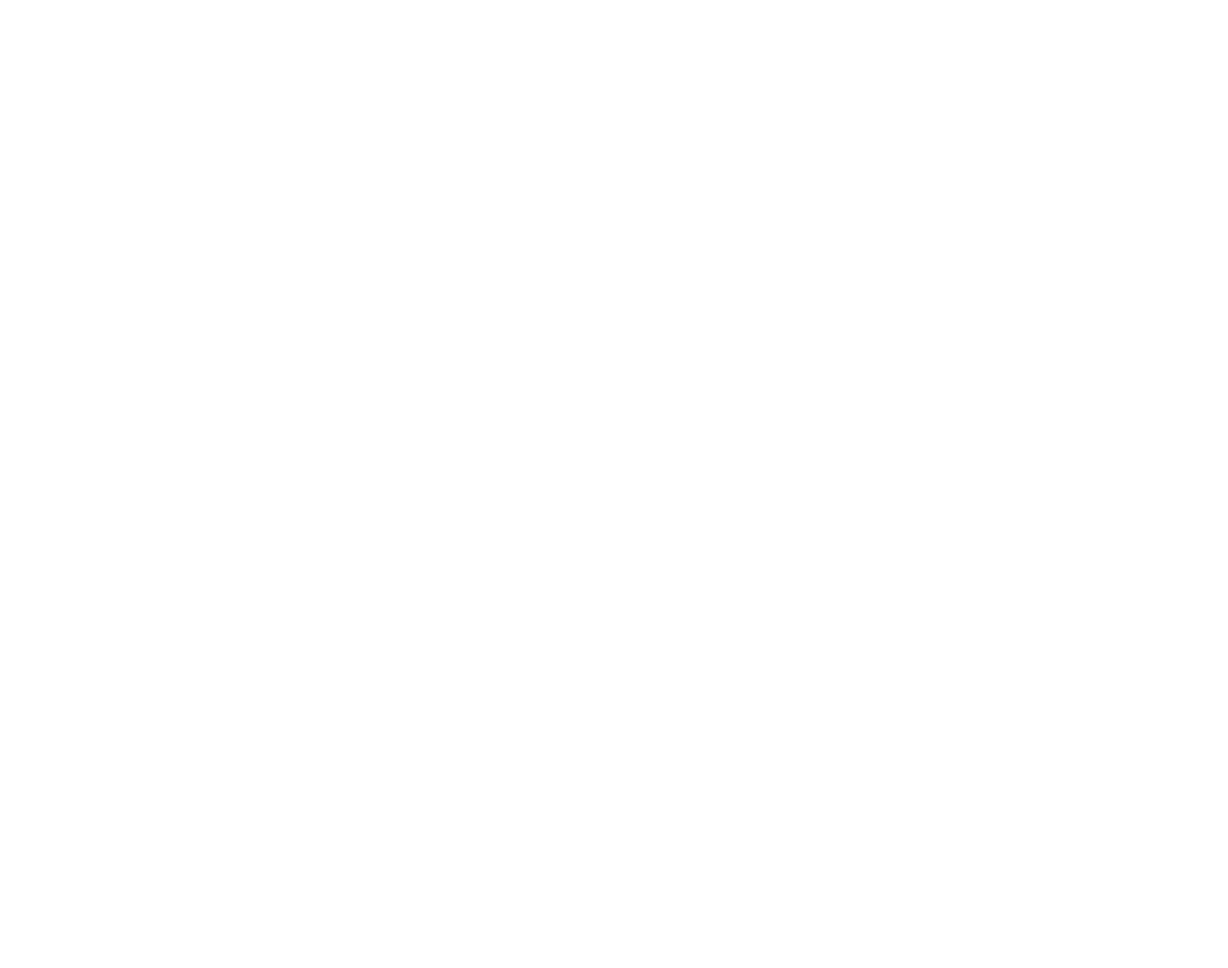
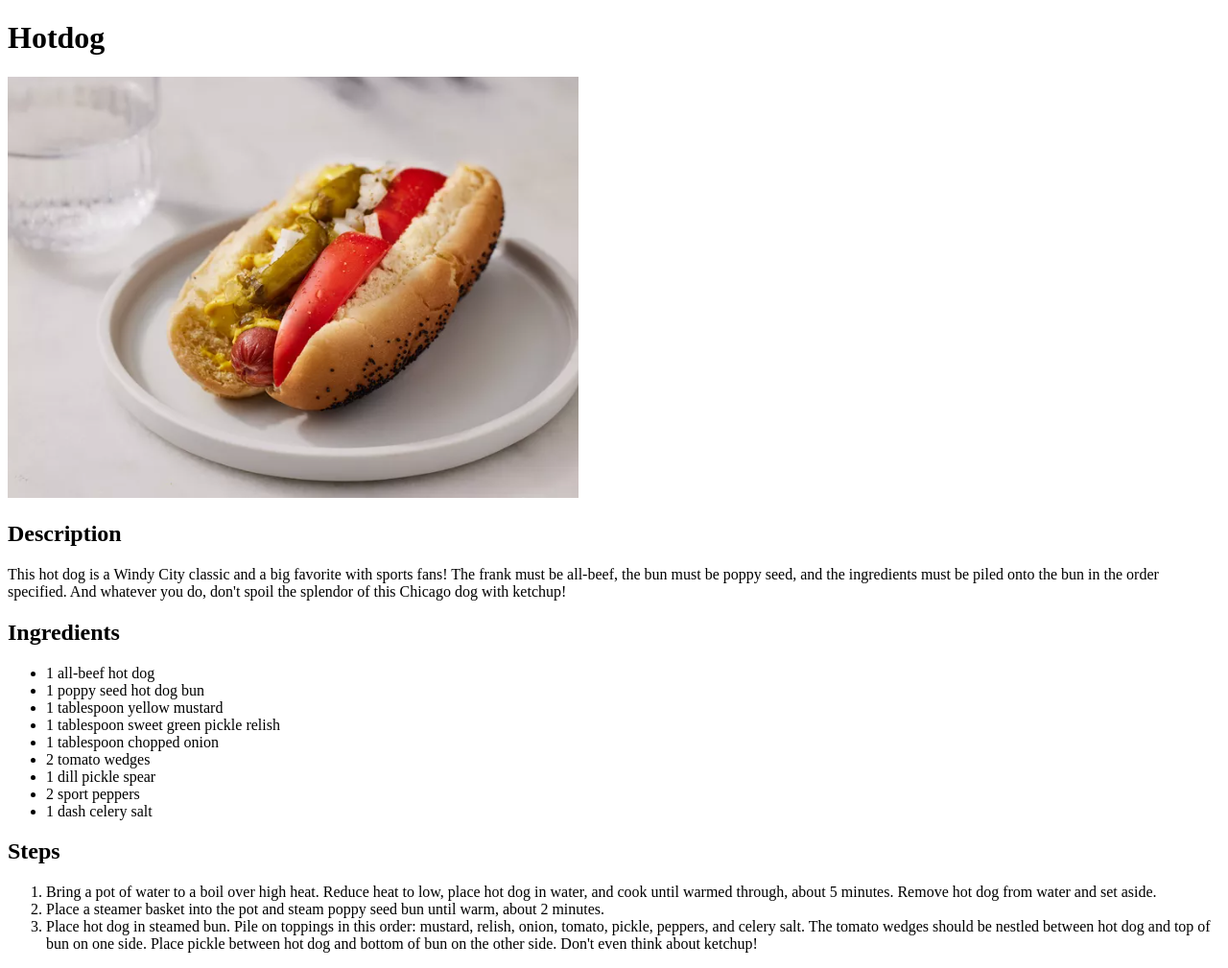
Before and after one commit to anxqvi/odin-recipes, a plain HTML site: page recipes/hotdog.html in a window 1280 px wide. Shown: the whole page at 96% size. Before the commit the page ends 800 px from the top, so only its background shows below. Drawn offline with Linux system fonts and the light colour scheme.

Commit message:
Added alt text for brisket image Finished hotdog page with headings, image, description, ingredients, and steps

```diff
--- a/recipes/hotdog.html
+++ b/recipes/hotdog.html
@@ -0,0 +1,31 @@
+<!DOCTYPE html>
+<html lang="en">
+    <head>
+        <meta charset="utf-8">
+        <title>Hotdog</title>
+    </head>
+    <body>
+        <h1>Hotdog</h1>
+        <img src="../images/hotdog.png" alt="Hotdog">
+        <h2>Description</h2>
+        <p>This hot dog is a Windy City classic and a big favorite with sports fans! The frank must be all-beef, the bun must be poppy seed, and the ingredients must be piled onto the bun in the order specified. And whatever you do, don't spoil the splendor of this Chicago dog with ketchup!</p>
+        <h2>Ingredients</h2>
+        <ul>
+            <li>1 all-beef hot dog</li>
+            <li>1 poppy seed hot dog bun</li>
+            <li>1 tablespoon yellow mustard</li>
+            <li>1 tablespoon sweet green pickle relish</li>
+            <li>1 tablespoon chopped onion</li>
+            <li>2 tomato wedges</li>
+            <li>1 dill pickle spear</li>
+            <li>2 sport peppers</li>
+            <li>1 dash celery salt</li>
+        </ul>
+        <h2>Steps</h2>
+        <ol>
+            <li>Bring a pot of water to a boil over high heat. Reduce heat to low, place hot dog in water, and cook until warmed through, about 5 minutes. Remove hot dog from water and set aside.</li>
+            <li>Place a steamer basket into the pot and steam poppy seed bun until warm, about 2 minutes.</li>
+            <li>Place hot dog in steamed bun. Pile on toppings in this order: mustard, relish, onion, tomato, pickle, peppers, and celery salt. The tomato wedges should be nestled between hot dog and top of bun on one side. Place pickle between hot dog and bottom of bun on the other side. Don't even think about ketchup!</li>
+        </ol>
+    </body>
+</html>
```
Also changed, not shown: recipes/brisket.html (+1 -1 lines).
